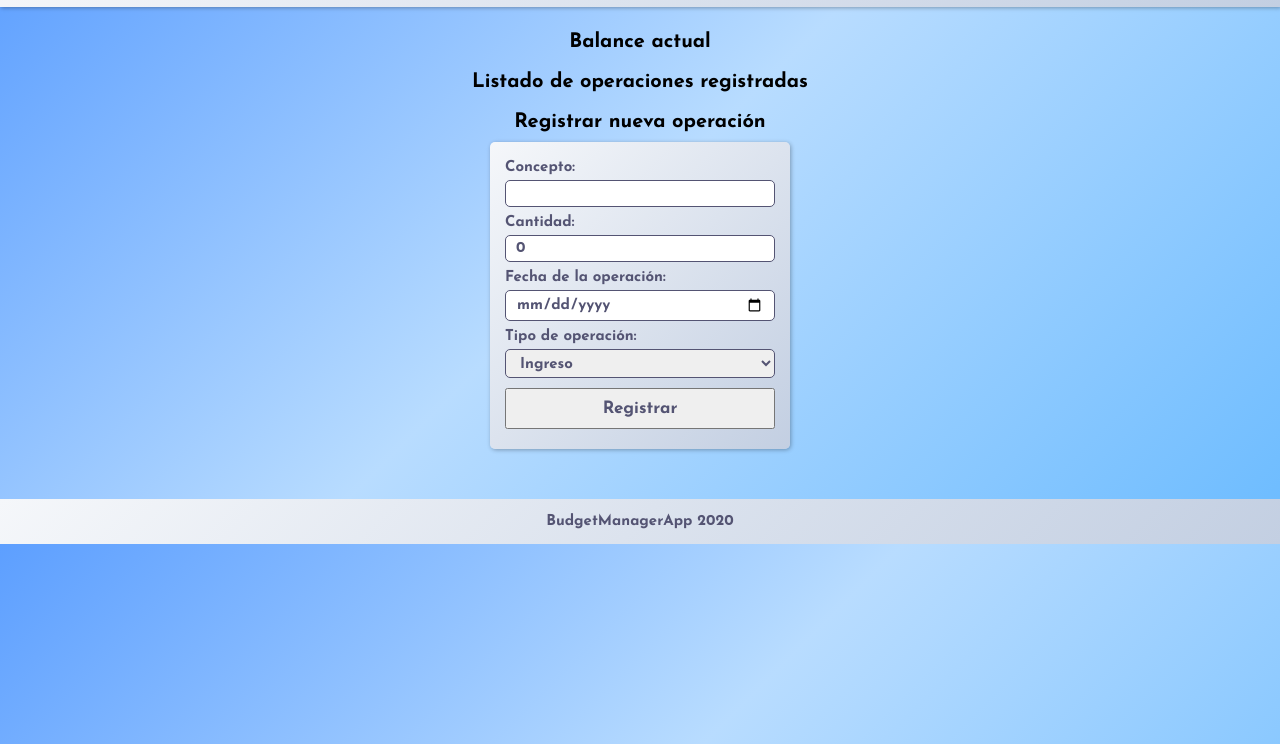
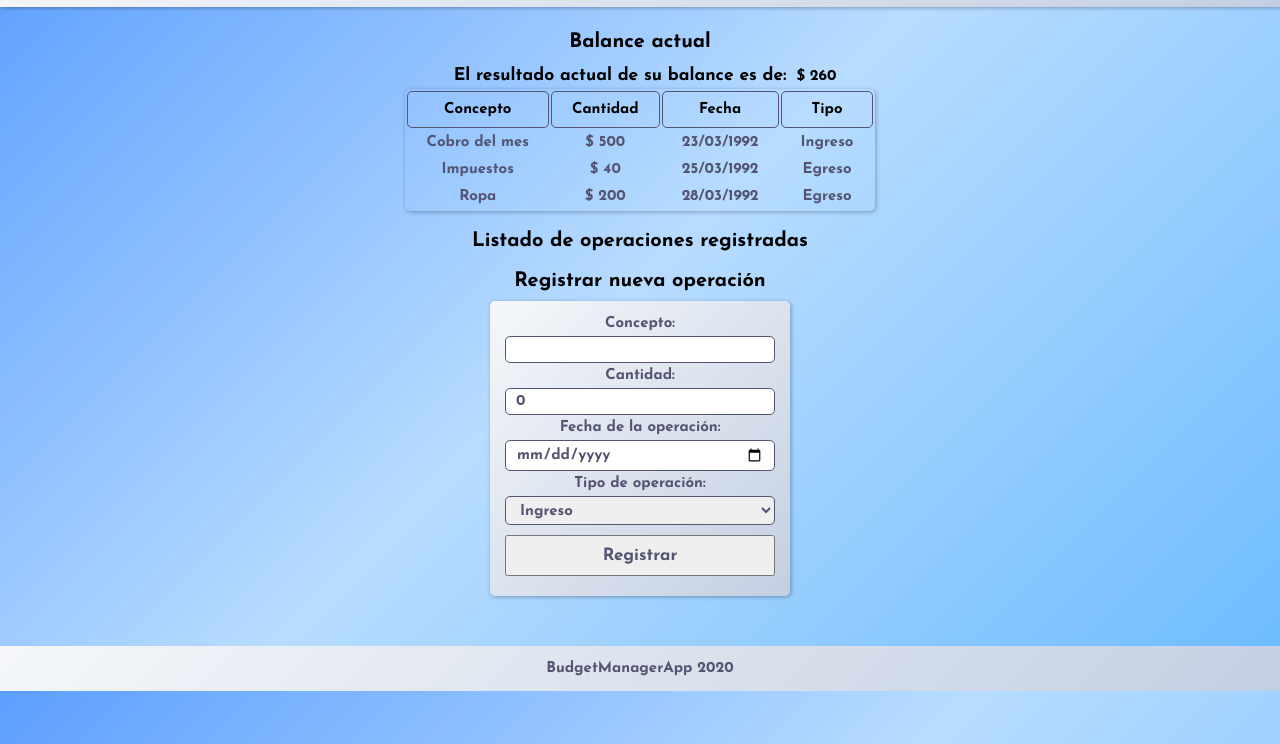
Before and after one commit to janetpeirone/BudgetManager, a React app: page / in a window 1280 px wide. Shown: the part 56-800 px from the top of the page. Built offline with nearby package versions, Linux system fonts and the light colour scheme.

Commit message:
Home page with example of balance and list

```diff
--- a/public/index.html
+++ b/public/index.html
@@ -24,7 +24,8 @@
     <main>
       <section id="home">
         <h2>Balance actual</h2>
-        <div id=home_content></div>
+        <div id=balance_content></div>
+        <div id="last_op_content"></div>
       </section>
       <section id="list">
         <h2>Listado de operaciones registradas</h2>
--- /dev/null
+++ b/src/components/Balance.js
@@ -0,0 +1,15 @@
+import React from 'react';
+import './styles/Balance.css';
+
+class Balance extends React.Component {
+    render() {
+        return (
+            <div>
+                <h3>El resultado actual de su balance es de: </h3>
+                <p>{this.props.balance_result}</p>
+            </div>
+        )
+    }
+}
+
+export default Balance
--- /dev/null
+++ b/src/components/LastOperations.js
@@ -0,0 +1,20 @@
+import React from 'react';
+import './styles/LastOperations.css';
+
+class LastOperations extends React.Component {
+    render() {
+        return (
+            <table id='last_ten_table'>
+                <tr>
+                    <th>Concepto</th>
+                    <th>Cantidad</th>
+                    <th>Fecha</th>
+                    <th>Tipo</th>
+                </tr>
+                {this.props.list}
+            </table>
+        )
+    }
+}
+
+export default LastOperations
--- /dev/null
+++ b/src/components/styles/Balance.css
@@ -0,0 +1,17 @@
+div{
+    display:block;
+    font-family: 'Josefin Sans', sans-serif;
+    font-size: 15px;
+    text-align: center;
+    display: block;
+}
+
+h3{
+    display: inline-block;
+    padding: 5px 10px;
+    margin: auto;
+}
+
+p{
+    display: inline-block;
+}
--- /dev/null
+++ b/src/components/styles/LastOperations.css
@@ -0,0 +1,26 @@
+table{
+    display:inline-flexbox;
+    font-family: 'Josefin Sans', sans-serif;
+    color: #545473;
+    font-size: 15px;
+    padding: 10;
+    width: auto;
+    margin: 0 auto;
+    border-radius: 5px;
+    box-shadow: 1px 1px 4px 0 rgba(0, 0, 0, 0.3);
+
+    /* background-image: linear-gradient(135deg, #f5f7fa 0%, #c3cfe2 100%); */
+    /* line-height: 25px; */
+
+}
+
+th{
+    color: black;
+    padding: 10px 20px;
+    border: 1px solid #545473;
+    border-radius: 5px;
+}
+
+td{
+    padding: 5px 20px;
+}
--- a/src/index.css
+++ b/src/index.css
@@ -36,6 +36,7 @@ h2{
     text-align: center;
     margin: 20px 0 10px;
 }
+
 header{
     margin-bottom: 25px;
     padding: 10px;
--- a/src/index.js
+++ b/src/index.js
@@ -1,19 +1,20 @@
 import React from 'react';
 import ReactDOM from 'react-dom';
 import Register from './components/Register'
+import Balance from './components/Balance'
+import LastOperations from './components/LastOperations'
 
 import './index.css';
 // import App from './App';
 // import * as serviceWorker from './serviceWorker';
 
-// const user = {
-//   firstname: 'Janet',
-//   lastname: 'Peirone'
-// }
+const resultado_test = {
+  total: '260',
+}
 
-// function getName(user) {
-//   return `${user.firstname} ${user.lastname}`
-// }
+function getTotal(resultado_test) {
+  return `$ ${resultado_test.total}`
+}
 
 // function getGreeting(user) {
 //   if (user){
@@ -22,6 +23,37 @@ import './index.css';
 //   return <h3>Bienvenido...</h3>
 // }
 
-const container = document.getElementById('register_form');
+const register_container = document.getElementById('register_form');
+ReactDOM.render(<Register />,register_container);
 
-ReactDOM.render(<Register />,container);
+const home_container = document.getElementById('balance_content');
+ReactDOM.render(<Balance
+                    balance_result= { getTotal(resultado_test) }
+                />,home_container);
+
+const posts = [
+    {id: 1, concept: 'Cobro del mes', amount:500, date:'23/03/1992',type:'Ingreso'},
+    {id: 2, concept: 'Impuestos', amount:40, date:'25/03/1992',type:'Egreso'},
+    {id: 3, concept: 'Ropa', amount:200, date:'28/03/1992',type:'Egreso'},
+];
+
+function createList(operations) {
+    const list = operations.map((post) =>
+    <tr>
+        <td>{post.concept}</td>
+        <td>$ {post.amount}</td>
+        <td>{post.date}</td>
+        <td>{post.type}</td>
+    </tr>
+    );
+    return list;
+}
+
+ReactDOM.render(<LastOperations
+    list= { createList(posts) }
+/>, document.getElementById('last_op_content'));
+
+// const numbers = [1, 2, 3, 4, 5];
+// const listItems = numbers.map((number) =>
+//   <li>{number}</li>
+// );
```
